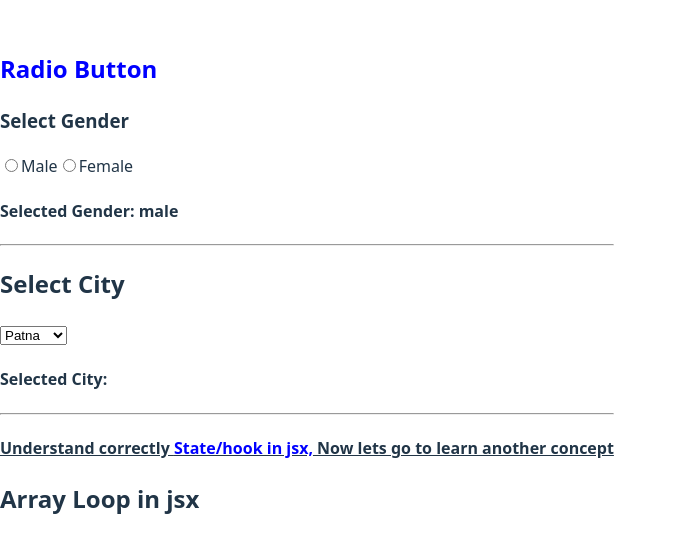
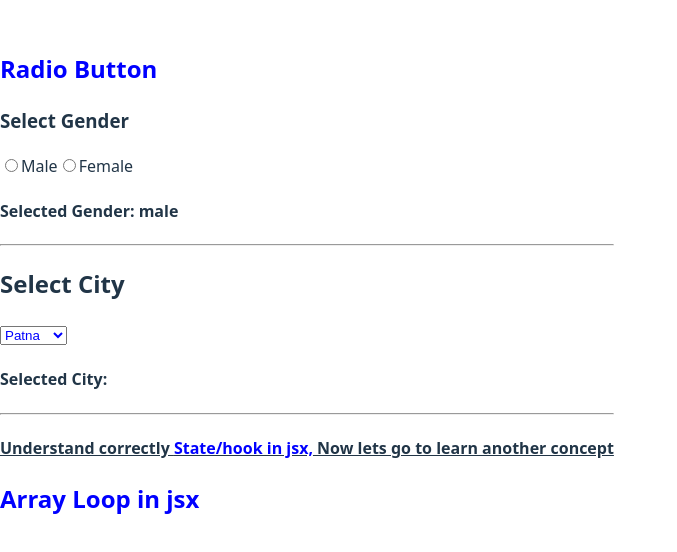
Before and after one commit to saymaruhi/Radiobtn, a React (Vite) app: page / in a window 1280 px wide. Shown: the part 116-668 px from the top of the page, without its empty margins (0-677 px from the left). Built offline with nearby package versions, Linux system fonts and the light colour scheme.

Commit message:
added loop function

```diff
--- a/src/App.jsx
+++ b/src/App.jsx
@@ -26,7 +26,7 @@ function App() {
       <hr/>
 
       <h2>Select City</h2>
-      <select onChange={(event)=> setcity(event.target.value)} defaultValue={"Patna"}>
+      <select style={{color:"blue"}} onChange={(event)=> setcity(event.target.value)} defaultValue={"Patna"}>
         <option value= "Delhi" >Delhi</option>
         <option value= "Noide" >Noide</option>
         <option value= "Patna" >Patna</option>
--- a/src/arrayloop.jsx
+++ b/src/arrayloop.jsx
@@ -1,7 +1,7 @@
 function Loop (){
     return(
         <div>
-            <h2>Array Loop in jsx</h2>
+            <h2 style={{ color:"blue"}}>Array Loop in jsx</h2>
         </div>
     )
 }
```
